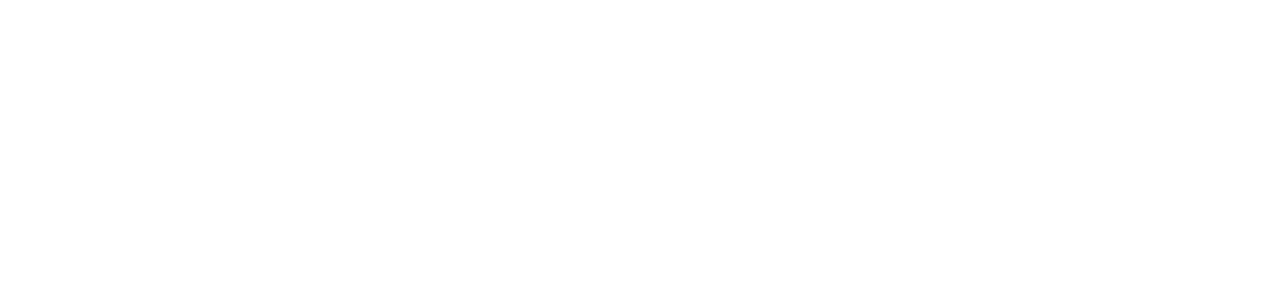
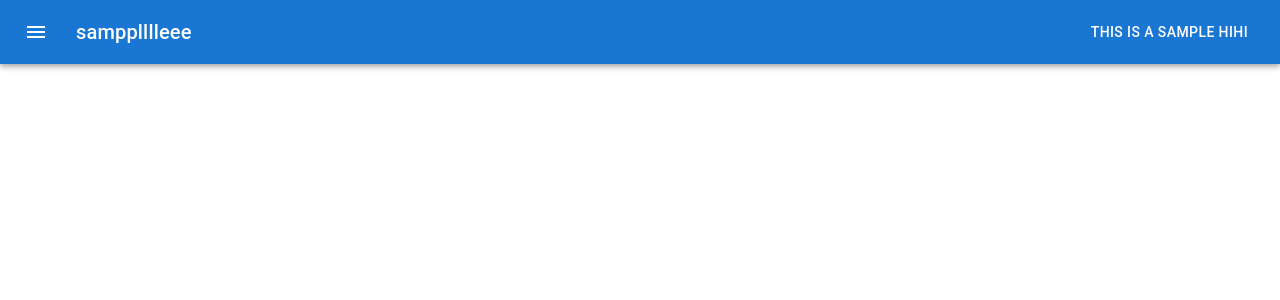
Before and after one commit to reeyyyxd/attendify, a React (Create React App) app: page / in a window 1280 px wide. Shown: the top 300 px of the page. Built offline with nearby package versions, Linux system fonts and the light colour scheme.

Commit message:
some samples

```diff
--- a/package.json
+++ b/package.json
@@ -5,6 +5,7 @@
   "dependencies": {
     "@emotion/react": "^11.11.1",
     "@emotion/styled": "^11.11.0",
+    "@mui/icons-material": "^5.14.18",
     "@mui/material": "^5.14.18",
     "@testing-library/jest-dom": "^5.17.0",
     "@testing-library/react": "^13.4.0",
--- a/src/App.js
+++ b/src/App.js
@@ -1,11 +1,35 @@
-import logo from './logo.svg';
+
 import './App.css';
+import AppBar from '@mui/material/AppBar';
+import Box from '@mui/material/Box';
+import Toolbar from '@mui/material/Toolbar';
+import Typography from '@mui/material/Typography';
+import Button from '@mui/material/Button';
+import IconButton from '@mui/material/IconButton';
+import MenuIcon from '@mui/icons-material/Menu';
 
 function App() {
   return (
    <>
-
-
+    <Box sx={{ flexGrow: 1 }}>
+      <AppBar position="static">
+        <Toolbar>
+          <IconButton
+            size="large"
+            edge="start"
+            color="inherit"
+            aria-label="menu"
+            sx={{ mr: 2 }}
+          >
+            <MenuIcon />
+          </IconButton>
+          <Typography variant="h6" component="div" sx={{ flexGrow: 1 }}>
+           sampplllleee
+          </Typography>
+          <Button color="inherit">this is a sample hihi</Button>
+        </Toolbar>
+      </AppBar>
+    </Box>
 
 
 
```
Also changed, not shown: 1 other file (tests, documents, lock files or other folders).
